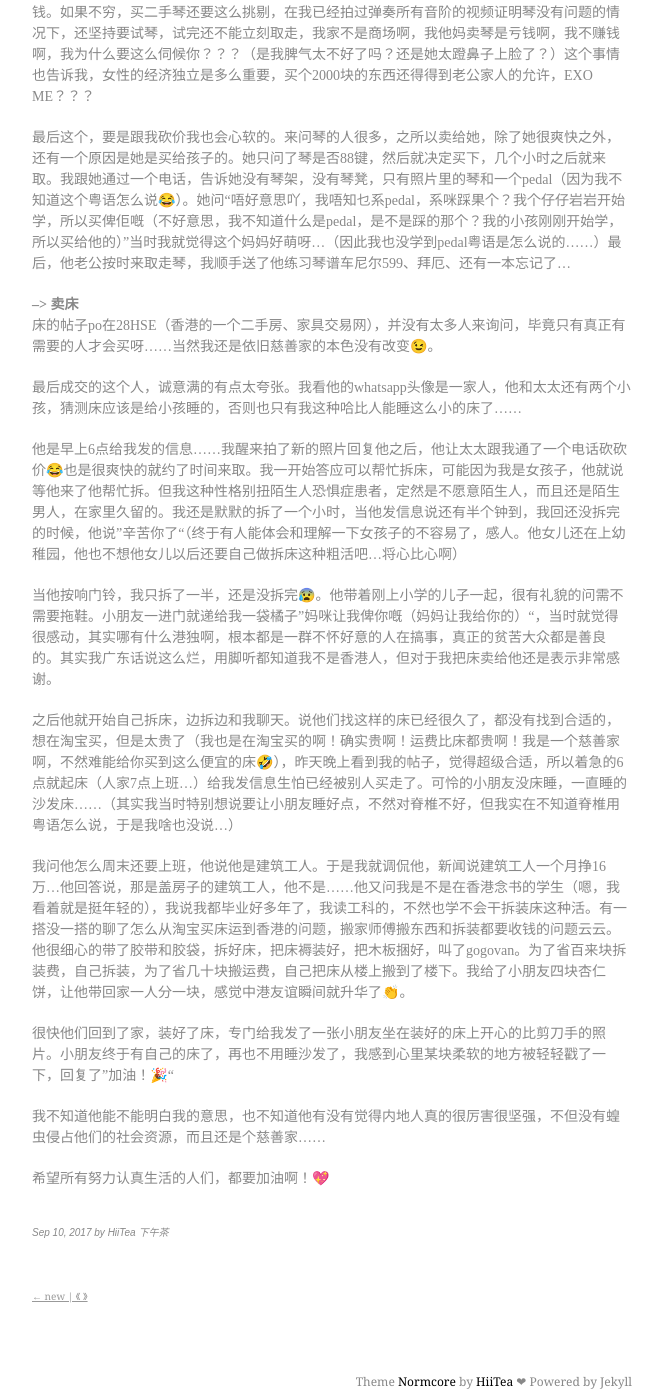
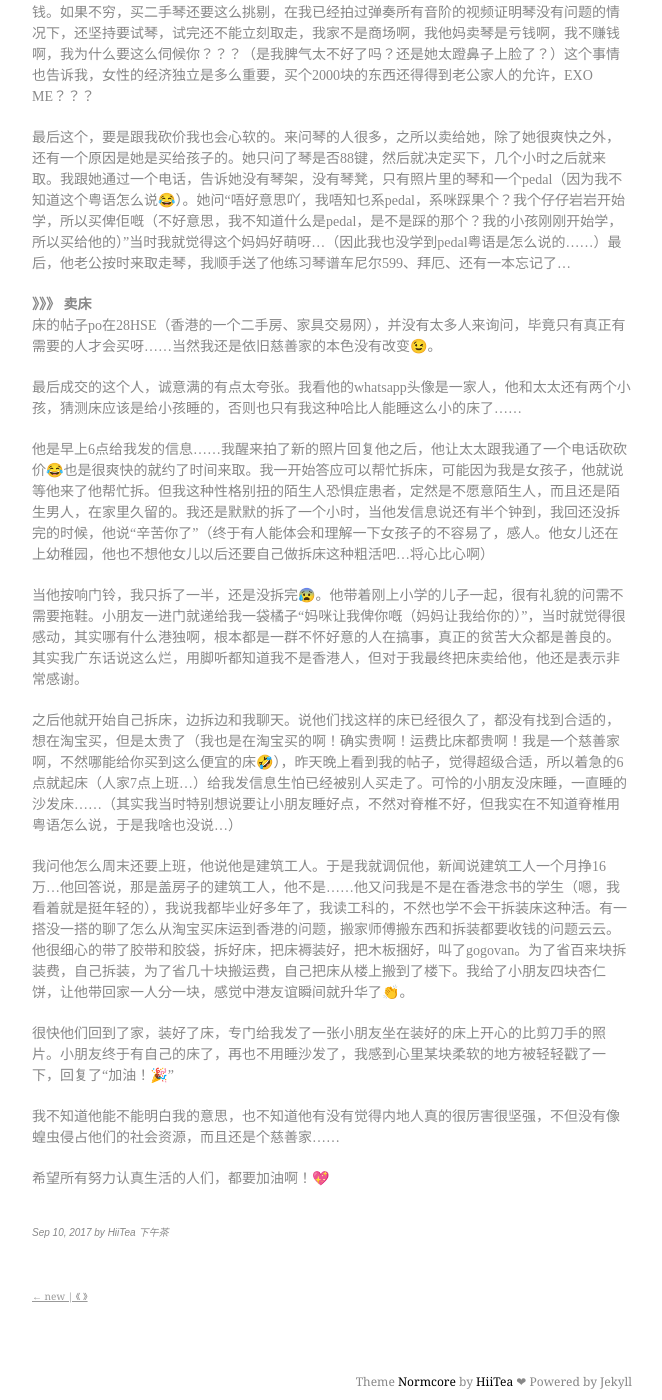
Before and after one commit to momoNorthy/blog-1, a Jekyll site: the page built from _posts/2017-09-10-转卖有感.md, in a window 1280 px wide and 1400 px high, scrolled down 1452 px. Shown: the whole window, without its empty margins (18-680 px from the left). Built offline with Jekyll 4.4.1, drawn with Linux system fonts in a browser that asks for light colours; our own code applies the rules of GitHub Pages for plain Markdown files; comment, search, counter and statistics services are not loaded; some of the changed text lies outside the part shown.

Commit message:
fix typo

```diff
--- a/_posts/2017-09-10-转卖有感.md
+++ b/_posts/2017-09-10-转卖有感.md
@@ -6,24 +6,24 @@
 ---
 内心戏太多半夜睡不着觉的我呀…好久没抒发感情了，爬起来抒发一下感情吧😰
 
-在在香港的头四个年头里，我搬过六次家。每次搬家被转卖过也转卖过无数的床和床垫。就像很多人到了美国之后喜欢混华人圈子一样，我在香港的这些年，喜欢混内地人圈子，在日常琐碎的生活细枝末节里，能避免跟香港人打交道就尽量避免。倒不是讨厌香港人，只是面对一个陌生的文化总是有些恐惧，待在自己的comfort zone里总是不想走的，就像能不搬家就不搬家一样。所以前几年，二手交易基本都是跟内地人进行，一手交钱一手交货，常常被放鸽子，也偶尔放别人鸽子，并没有什么特别的故事。
+在在香港的头四个年头里，我搬过六次家。每次搬家被转卖过也转卖过无数的床和床垫。就像很多人到了美国之后喜欢混华人圈子一样，我在香港的这些年，喜欢混内地人圈子，在日常琐碎的生活细枝末节里，能避免跟香港人打交道就尽量避免。倒不是讨厌香港人，只是面对一个陌生的文化总是有些恐惧，待在自己的comfort zone里总是不想走的，就像能不搬家就不搬家一样。所以前几年，二手交易基本都是跟内地人进行，一手交钱一手交货，常常被放鸽子，也偶尔放别人鸽子，并没有什么特别的故事。但接触到香港人的时候，就有了故事。
 
-**--> 买票**
+**》》》 买票**
 印象里我第一次跟香港人打交道是四年前，在一个FB小组里买了两张Eason的演唱会门票。那时的我，打着蹩脚的白话，操着蹩脚的口音，努力地跟人讨价还价，没拿到票时，担心被放鸽子，拿到票又担心是假的。
 
 第二次大概是三年前，还是在一个FB小组里，买了一张萧敬腾的演唱会门票。对方是个被放朋友放鸽子的男生，本想两张一起卖，可我偏偏只买一张，于是我们两个坐在一起看完了演唱会，除了买票之外，重头到尾也没说一句话。
 
-**--> 搬家**
+**》》》 搬家**
 以前搬家的时候，不知道是因为穷，还是因为对未知文化的恐惧，总是能找朋友帮忙就找朋友帮忙，找个搬家师傅？不存在的…搬家师傅大都听不懂普通话也不会说普通话好难沟通的。后来，能帮忙搬家的朋友都陆续回了内地，留下的都是一些手无缚鸡之力的女同学，就不得不找香港的搬家师傅了。人呀，总是要逼自己一把的……当然，后来没有那么穷了，粤语也讲的还算流畅了。
 
 有一个搬家的师傅，帮我搬过好几次。每次我都要跟他砍价，主要还是因为穷。以前都是搬些箱子之类打包好的，最后一次搬的是床。因为拆装都是要收钱的，所以我都是自己拆装，工科女嘛，这点基本功还是有的。我记得他来搬之前问了我两次“拆唔拆到架”？搬完之后又问我“你自己装唔装到？”看他的表情，应该也不是为了要多挣我百来块装床的钱，只是觉得我一个女孩子要干这种粗活，有点不忍心吧。而也是这次搬家的时候，我看着满头大汗的搬家师傅，我那颗总是对这个世界充满悲悯的心里有点后悔砍价砍了200块……想着下次再搬家，不跟师傅砍价了吧。不过我还是希望我再也不用搬家T_T
 
-**--> **
+》》》
 最近我的颈椎病和腰肌劳损让我实在是睡不好觉，去IKEA买了新的床和床垫，就需要把旧的床卖了。现在的房子实在太小了，我的电钢琴也挺占位置的，就想着顺手把琴也卖了吧。
 
 也不知道为什么，这次有点不打算混内地圈子了……我觉得我可能潜移默化中变了🤔也可能是更了解了香港人的生活习惯和方式，成功的把床和琴卖给了香港人，也在这个过程中，对普通的香港人的生活有了深刻的了解。
 
-**--> 卖琴**
+**》》》 卖琴**
 先说说卖琴的事。我觉得我可能卖的太便宜了，所以帖子po在FB的几个二手物品转卖小组里不到一天，就收到了很多询问，我可能是个慈善家吧🙃。询问的人中，有三个很典型。
 
 一个很肯定的跟我说“落订俾你吖，听日就来取走”，然而要了我的whatsapp之后第二天再也没有联系我（手动微笑）。
@@ -32,21 +32,21 @@
 
 最后这个，要是跟我砍价我也会心软的。来问琴的人很多，之所以卖给她，除了她很爽快之外，还有一个原因是她是买给孩子的。她只问了琴是否88键，然后就决定买下，几个小时之后就来取。我跟她通过一个电话，告诉她没有琴架，没有琴凳，只有照片里的琴和一个pedal（因为我不知道这个粤语怎么说😂）。她问“唔好意思吖，我唔知乜系pedal，系咪踩果个？我个仔仔岩岩开始学，所以买俾佢嘅（不好意思，我不知道什么是pedal，是不是踩的那个？我的小孩刚刚开始学，所以买给他的）”当时我就觉得这个妈妈好萌呀…（因此我也没学到pedal粤语是怎么说的……）最后，他老公按时来取走琴，我顺手送了他练习琴谱车尼尔599、拜厄、还有一本忘记了…
 
-**--> 卖床**
+**》》》 卖床**
 床的帖子po在28HSE（香港的一个二手房、家具交易网），并没有太多人来询问，毕竟只有真正有需要的人才会买呀……当然我还是依旧慈善家的本色没有改变😉。
 
 最后成交的这个人，诚意满的有点太夸张。我看他的whatsapp头像是一家人，他和太太还有两个小孩，猜测床应该是给小孩睡的，否则也只有我这种哈比人能睡这么小的床了……
 
-他是早上6点给我发的信息……我醒来拍了新的照片回复他之后，他让太太跟我通了一个电话砍砍价😂也是很爽快的就约了时间来取。我一开始答应可以帮忙拆床，可能因为我是女孩子，他就说等他来了他帮忙拆。但我这种性格别扭陌生人恐惧症患者，定然是不愿意陌生人，而且还是陌生男人，在家里久留的。我还是默默的拆了一个小时，当他发信息说还有半个钟到，我回还没拆完的时候，他说”辛苦你了“（终于有人能体会和理解一下女孩子的不容易了，感人。他女儿还在上幼稚园，他也不想他女儿以后还要自己做拆床这种粗活吧…将心比心啊）
+他是早上6点给我发的信息……我醒来拍了新的照片回复他之后，他让太太跟我通了一个电话砍砍价😂也是很爽快的就约了时间来取。我一开始答应可以帮忙拆床，可能因为我是女孩子，他就说等他来了他帮忙拆。但我这种性格别扭的陌生人恐惧症患者，定然是不愿意陌生人，而且还是陌生男人，在家里久留的。我还是默默的拆了一个小时，当他发信息说还有半个钟到，我回还没拆完的时候，他说“辛苦你了”（终于有人能体会和理解一下女孩子的不容易了，感人。他女儿还在上幼稚园，他也不想他女儿以后还要自己做拆床这种粗活吧…将心比心啊）
 
-当他按响门铃，我只拆了一半，还是没拆完😰。他带着刚上小学的儿子一起，很有礼貌的问需不需要拖鞋。小朋友一进门就递给我一袋橘子”妈咪让我俾你嘅（妈妈让我给你的）“，当时就觉得很感动，其实哪有什么港独啊，根本都是一群不怀好意的人在搞事，真正的贫苦大众都是善良的。其实我广东话说这么烂，用脚听都知道我不是香港人，但对于我把床卖给他还是表示非常感谢。
+当他按响门铃，我只拆了一半，还是没拆完😰。他带着刚上小学的儿子一起，很有礼貌的问需不需要拖鞋。小朋友一进门就递给我一袋橘子“妈咪让我俾你嘅（妈妈让我给你的）”，当时就觉得很感动，其实哪有什么港独啊，根本都是一群不怀好意的人在搞事，真正的贫苦大众都是善良的。其实我广东话说这么烂，用脚听都知道我不是香港人，但对于我最终把床卖给他，他还是表示非常感谢。
 
-之后他就开始自己拆床，边拆边和我聊天。说他们找这样的床已经很久了，都没有找到合适的，想在淘宝买，但是太贵了（我也是在淘宝买的啊！确实贵啊！运费比床都贵啊！我是一个慈善家啊，不然难能给你买到这么便宜的床🤣），昨天晚上看到我的帖子，觉得超级合适，所以着急的6点就起床（人家7点上班…）给我发信息生怕已经被别人买走了。可怜的小朋友没床睡，一直睡的沙发床……（其实我当时特别想说要让小朋友睡好点，不然对脊椎不好，但我实在不知道脊椎用粤语怎么说，于是我啥也没说…）
+之后他就开始自己拆床，边拆边和我聊天。说他们找这样的床已经很久了，都没有找到合适的，想在淘宝买，但是太贵了（我也是在淘宝买的啊！确实贵啊！运费比床都贵啊！我是一个慈善家啊，不然哪能给你买到这么便宜的床🤣），昨天晚上看到我的帖子，觉得超级合适，所以着急的6点就起床（人家7点上班…）给我发信息生怕已经被别人买走了。可怜的小朋友没床睡，一直睡的沙发床……（其实我当时特别想说要让小朋友睡好点，不然对脊椎不好，但我实在不知道脊椎用粤语怎么说，于是我啥也没说…）
 
 我问他怎么周末还要上班，他说他是建筑工人。于是我就调侃他，新闻说建筑工人一个月挣16万…他回答说，那是盖房子的建筑工人，他不是……他又问我是不是在香港念书的学生（嗯，我看着就是挺年轻的），我说我都毕业好多年了，我读工科的，不然也学不会干拆装床这种活。有一搭没一搭的聊了怎么从淘宝买床运到香港的问题，搬家师傅搬东西和拆装都要收钱的问题云云。他很细心的带了胶带和胶袋，拆好床，把床褥装好，把木板捆好，叫了gogovan。为了省百来块拆装费，自己拆装，为了省几十块搬运费，自己把床从楼上搬到了楼下。我给了小朋友四块杏仁饼，让他带回家一人分一块，感觉中港友谊瞬间就升华了👏。
 
-很快他们回到了家，装好了床，专门给我发了一张小朋友坐在装好的床上开心的比剪刀手的照片。小朋友终于有自己的床了，再也不用睡沙发了，我感到心里某块柔软的地方被轻轻戳了一下，回复了”加油！🎉“
+很快他们回到了家，装好了床，专门给我发了一张小朋友坐在装好的床上开心的比剪刀手的照片。小朋友终于有自己的床了，再也不用睡沙发了，我感到心里某块柔软的地方被轻轻戳了一下，回复了“加油！🎉”
 
-我不知道他能不能明白我的意思，也不知道他有没有觉得内地人真的很厉害很坚强，不但没有蝗虫侵占他们的社会资源，而且还是个慈善家……
+我不知道他能不能明白我的意思，也不知道他有没有觉得内地人真的很厉害很坚强，不但没有像蝗虫侵占他们的社会资源，而且还是个慈善家……
 
 希望所有努力认真生活的人们，都要加油啊！💖
```
